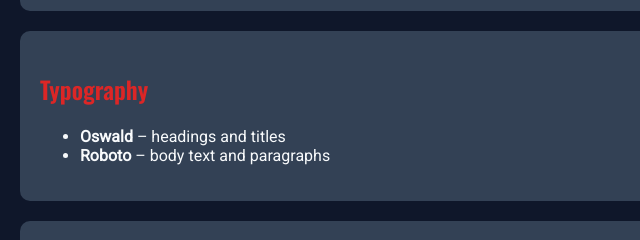
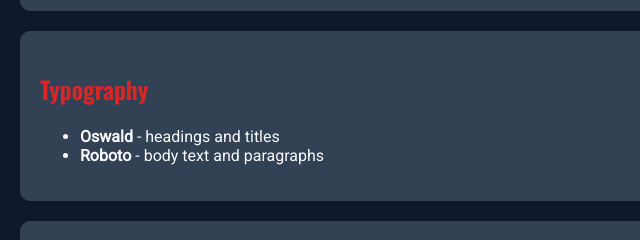
Before and after one commit to JoshuaJP2002/wdd131, a plain HTML site: page project/siteplan.html in a window 1280 px wide. Shown: the part 1059-1299 px from the top of the page, 0-640 px from the left. Drawn offline with nearby package versions, Linux system fonts and the light colour scheme.

Commit message:
site plan

```diff
--- a/project/siteplan.html
+++ b/project/siteplan.html
@@ -67,8 +67,8 @@ display inventory dynamically and store selected vehicles using localStorage.
 <section>
 <h2>Typography</h2>
 <ul>
-<li><strong>Oswald</strong> – headings and titles</li>
-<li><strong>Roboto</strong> – body text and paragraphs</li>
+<li><strong>Oswald</strong> - headings and titles</li>
+<li><strong>Roboto</strong> - body text and paragraphs</li>
 </ul>
 </section>
 
```
